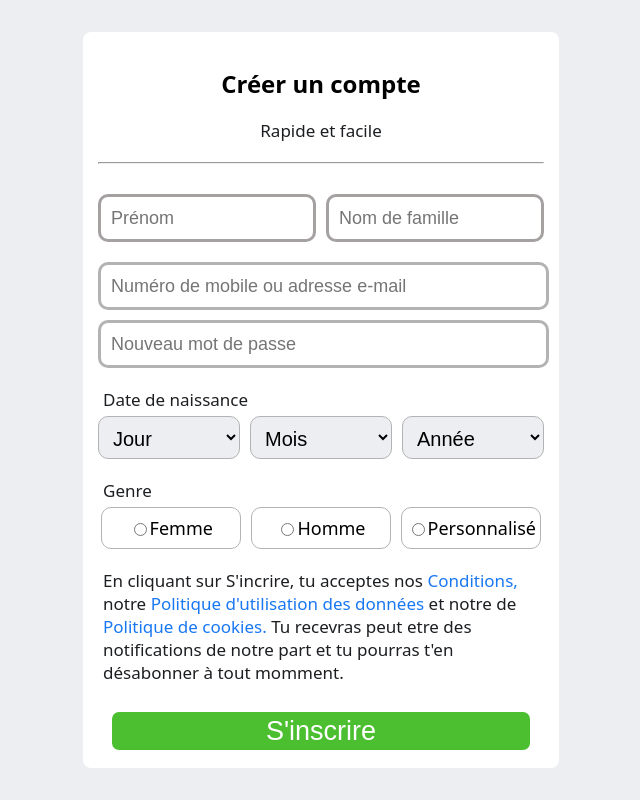
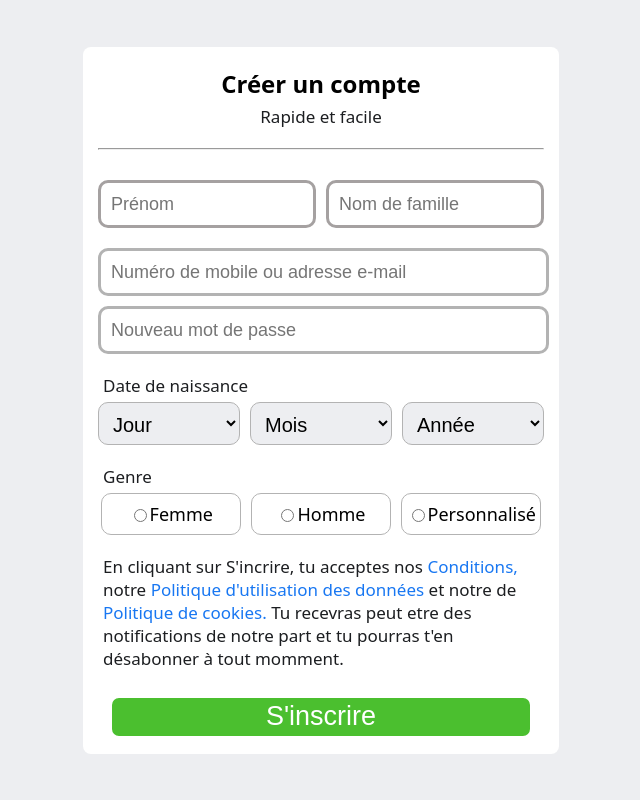
Before and after one commit to Sultan9463/Facebook_SignUp_Page, a plain HTML site: page index.html in a window 1280 px wide. Shown: the whole page, without its empty margins (319-959 px from the left). Drawn offline with Linux system fonts and the light colour scheme.

Commit message:
modification

```diff
--- a/style.css
+++ b/style.css
@@ -17,7 +17,7 @@ body{
 }
 
 
-h2, p{
+h1, p{
     margin: 5px;
 }
 .entete{
```
Also changed, not shown: Capture d’écran 2025-10-20 à 01.06.07.png (added), 1 other file.
